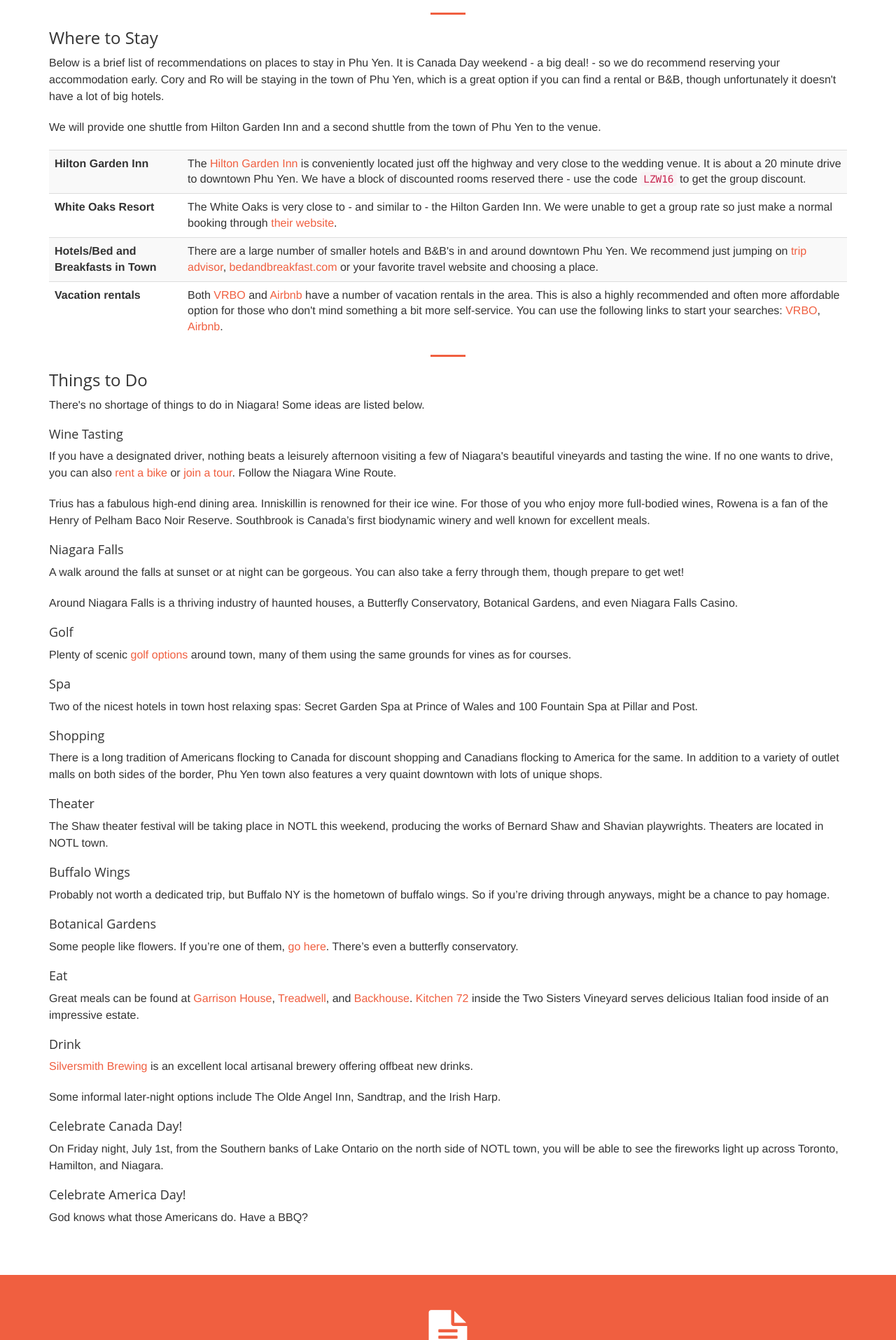
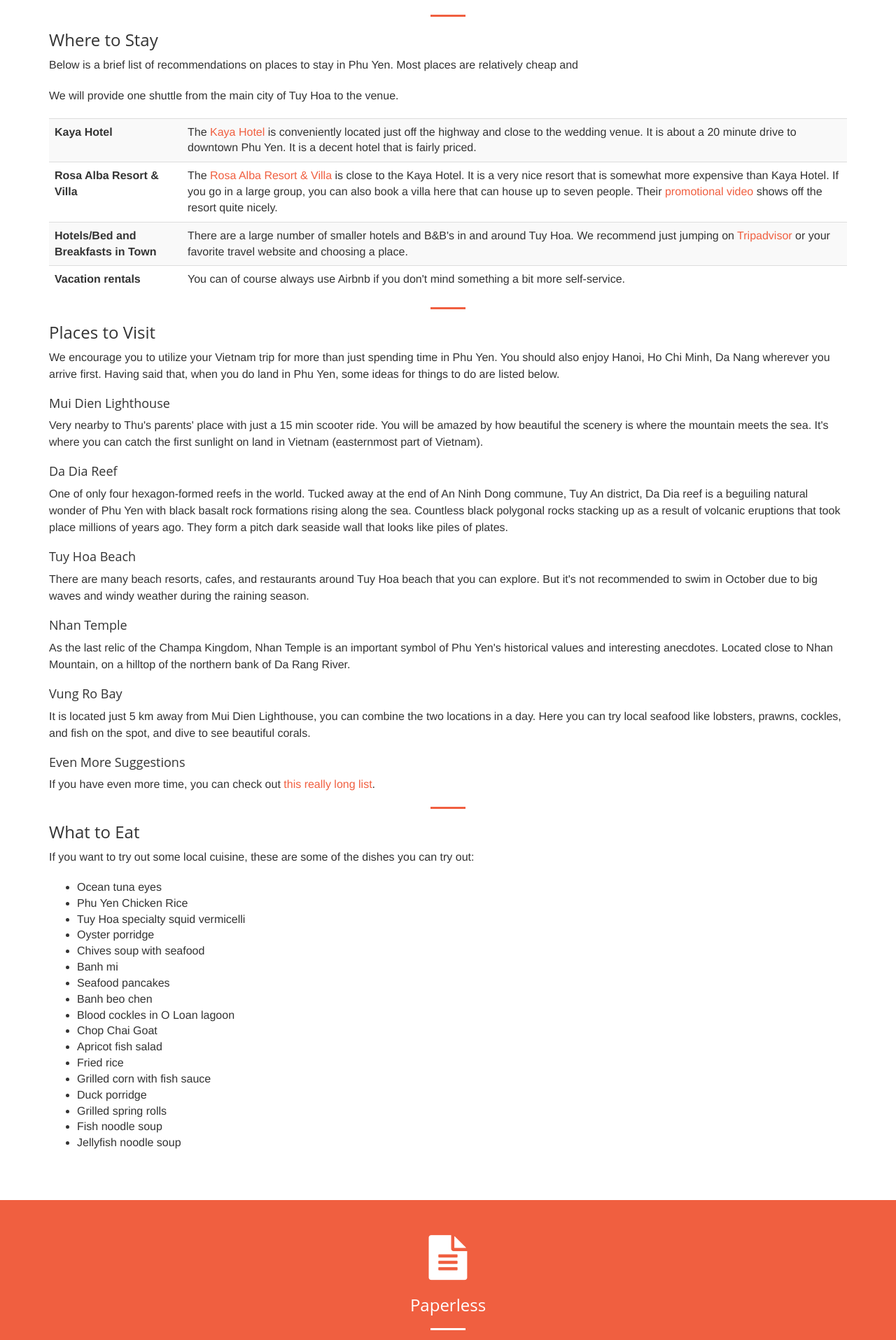
Before and after one commit to Soeren-Thu-Wedding/Soeren-Thu-Wedding.github.io, a Django app: page / in a window 1280 px wide. Shown: the part 3164-5079 px from the top of the page at 70% size. Run offline with Django 3.2, Linux system fonts and the light colour scheme; some libraries are stand-ins or nearby versions.

Commit message:
Update site

```diff
--- a/bigday/templates/partials/event.html
+++ b/bigday/templates/partials/event.html
@@ -1,4 +1,4 @@
-<section id="event" class="bg-dark">
+<!-- <section id="event" class="bg-dark">
   <div class="container">
     <div class="row">
       <div class="col-lg-12">
@@ -40,27 +40,31 @@
       </div>
     </div>
   </div>
-</section>
-<section id="saturday-event" class="bg-info">
+</section> -->
+<section id="saturday-event" class="bg-dark">
   <div class="container">
     <div class="row">
       <div class="col-lg-12">
         <h2 class="section-heading text-center">
-          Saturday Ceremony and Reception
+          Wednesday Ceremony and Reception
         </h2>
         <hr class="primary" />
         <dl class="dl-horizontal lead">
           <dt>What</dt>
-          <dd>Celebrate our marriage at a vineyard in classic Niagara style</dd>
+          <dd>Celebrate our marriage</dd>
           <dt>When</dt>
-          <dd>Saturday, July 2, at 4:15 pm</dd>
+          <dd>
+            Wednesday, Oct 19, at 08:40 AM (Groom side)
+            Party starts around 11:00 AM
+          </dd>
           <dt>Where</dt>
           <dd>
             <address>
               Ravine Vineyard<br />
               <a href="https://goo.gl/maps/dSSnoZGtUyK2"
                 >1366 York Rd, St. Davids, ON L0S 1P0, Canada</a
-              ><br />
+              >
+              <br />
               Phone: +1 289-868-9627
             </address>
           </dd>
--- a/bigday/templates/partials/gifts.html
+++ b/bigday/templates/partials/gifts.html
@@ -2,8 +2,8 @@
   <h2 class="section-heading text-center">Gifts</h2>
   <hr class="primary" />
   <p>
-    Søren and Thu are blessed enough with each other and all of their wonderful
-    family and friends.
+    We know it's already enough of a time and money investment even to get
+    to the wedding party. As such, we will be pleased by your very presence.
     If you still feel moved to give a gift, please keep in mind that we live on
     the other side of the world, which means a virtual or
     monetary gift is much easier than a physical gift.
--- a/bigday/templates/partials/phu-yen.html
+++ b/bigday/templates/partials/phu-yen.html
@@ -5,210 +5,161 @@
       <hr class="primary" />
       <h3>Getting There and Away</h3>
       <p>
-        Phu Yen is located about 30 minutes NW of Niagara Falls,
-        near the border between the US and Canada.
+        Phu Yen is located about 1 hour away from Ho Chi Minh by flight
+        and 3.5 hours away from Hanoi. As far as we know, there are no direct
+        overseas flights to Phu Yen.
       </p>
       <p>
-        For those coming from Canada, it is a 1.5 hour drive South from
-        Toronto's Pearson International Airport and a 1 hour drive East from
-        Hamilton's John C. Munro International Airport.
+        As such, we recommend first to book a flight from your home city to
+        Hanoi, Ho Chi Minh or another major Vietnamese city. It might also be
+        worthwhile to spend some time here before you go on with your journey.
+        After that, you can book a flight from said city to Phu Yen
+        (specifically Tuy Hoa Dong Tac Airport).
       </p>
       <p>
-        Those coming from the US might find it cheaper to drive to Buffalo or
-        fly to Buffalo Niagara International Airport. The domestic flights to
-        Buffalo are typically more cost-effective than flying internationally to
-        Toronto. However, be sure to bring your passports and factor in
-        additional travel time for the border crossing. There is a
-        <a href="http://www.buffaloairportshuttle.com/"
-          >Buffalo Airport Shuttle</a
-        >
-        which offers transfers from the airport to Phu Yen.
+        The two companies that operate flight to Phu Yen are VietJet and
+        Vietnam Airlines.
       </p>
       <p>
-        For those of you driving, we will try to facilitate carpooling with
-        other guests.
+        From the airport, it is very fast to either get to the resort and hotel
+        area in Tuy Hoa or to get to the village area. Both are about 10 minutes
+        by taxi (in opposite directions). There will be taxis waiting at the
+        airport when you arrive.
+        The drivers probably cannot speak English, but if you just give them
+        an address they should be able to figure it out. If you would like
+        them to take you to Thu's parents' address, you can show them the
+        following which roughly translates to
+        "the furniture shop at Binh Hao, Da Ngu, Hoa Hiep Nam, Dong Hoa town (nearby the Hoa Hiep industrial factory)":
       </p>
       <p>
-        Bus service is also available to Phu Yen, though is not
-        frequent and does require connecting through Niagara Falls.
+        <i>"Đồ gỗ Bình Hảo, Đa Ngư, Hoà Hiệp Nam, Thị Xã Đông Hoà (dưới khu công nghiệp Hoà Hiệp)"</i>
+      </p>
+      <p>
+        If you're a nerd and would like the exact coordinates, they are
+        <a href="https://goo.gl/maps/fgywfCDehzZ7rgrS9">12°58'17.5"N 109°23'50.3"E</a>.
+        <iframe src="https://www.google.com/maps/d/u/0/embed?mid=1zcfT6XrWSm18sCTLF2F7BQj-Ds81BA4&ehbc=2E312F" width="100%" height="480"></iframe>
       </p>
       <hr class="primary" />
       <h3>Where to Stay</h3>
       <p>
         Below is a brief list of recommendations on places to stay in
-        Phu Yen. It is Canada Day weekend - a big deal! - so we do
-        recommend reserving your accommodation early. Cory and Ro will be
-        staying in the town of Phu Yen, which is a great option if
-        you can find a rental or B&B, though unfortunately it doesn't have a lot
-        of big hotels.
+        Phu Yen. Most places are relatively cheap and
       </p>
       <p>
-        We will provide one shuttle from Hilton Garden Inn and a second shuttle
-        from the town of Phu Yen to the venue.
+        We will provide one shuttle from the main city of Tuy Hoa to the venue.
       </p>
       <table class="table table-striped">
         <tr>
-          <th class="col-md-2">Hilton Garden Inn</th>
+          <th class="col-md-2">Kaya Hotel</th>
           <td>
-            The
-            <a
-              href="http://hiltongardeninn3.hilton.com/en/hotels/ontario/hilton-garden-inn-Phu Yen-XLVNLGI/index.html"
-              >Hilton Garden Inn</a
-            >
-            is conveniently located just off the highway and very close to the
+            The <a href="https://kaya-hotel-tuy-hoa.booked.net">Kaya Hotel</a>
+            is conveniently located just off the highway and close to the
             wedding venue. It is about a 20 minute drive to downtown
-            Phu Yen. We have a block of discounted rooms reserved
-            there - use the code <code>LZW16</code> to get the group discount.
+            Phu Yen. It is a decent hotel that is fairly priced.
           </td>
         </tr>
         <tr>
-          <th>White Oaks Resort</th>
+          <th>Rosa Alba Resort & Villa</th>
           <td>
-            The White Oaks is very close to - and similar to - the Hilton Garden
-            Inn. We were unable to get a group rate so just make a normal
-            booking through
-            <a href="http://www.whiteoaksresort.com/index.html">their website</a
-            >.
+            The <a href="https://rosaalbaresort.com/">Rosa Alba Resort & Villa</a> is close to the Kaya Hotel.
+            It is a very nice resort that is somewhat more expensive than
+            Kaya Hotel. If you go in a large group, you can also book a villa
+            here that can house up to seven people.
+            Their <a href="https://www.youtube.com/watch?v=yJ2N5txHcyk">promotional video</a>
+            shows off the resort quite nicely.
           </td>
         </tr>
         <tr>
           <th>Hotels/Bed and Breakfasts in Town</th>
           <td>
             There are a large number of smaller hotels and B&B's in and around
-            downtown Phu Yen. We recommend just jumping on
-            <a
-              href="https://www.tripadvisor.co.za/Hotels-g154999-Niagara_on_the_Lake_Ontario-Hotels.html"
-              >trip advisor</a
-            >,
-            <a
-              href="http://www.bedandbreakfast.com/Phu Yen-ontario.html"
-              >bedandbreakfast.com</a
-            >
+            Tuy Hoa. We recommend just jumping on
+            <a href="https://www.tripadvisor.com/Hotels-g1582771-Tuy_Hoa_Phu_Yen_Province-Hotels.html">Tripadvisor</a>
             or your favorite travel website and choosing a place.
           </td>
         </tr>
         <tr>
           <th>Vacation rentals</th>
           <td>
-            Both <a href="https://www.vrbo.com/">VRBO</a> and
-            <a href="https://www.airbnb.com/">Airbnb</a> have a number of
-            vacation rentals in the area. This is also a highly recommended and
-            often more affordable option for those who don't mind something a
-            bit more self-service. You can use the following links to start your
-            searches:
-            <a
-              href="https://www.vrbo.com/vacation-rentals/canada/ontario/Phu Yen?sleeps=2-plus&from-date=2016-07-01&to-date=2016-07-03"
-              >VRBO</a
-            >,
-            <a
-              href="https://www.airbnb.com/s/Niagara~on~the~Lake--Canada?checkin=07%2F01%2F2016&checkout=07%2F03%2F2016&guests=2"
-              >Airbnb</a
-            >.
+            You can of course always use Airbnb if you don't mind something a
+            bit more self-service.
           </td>
         </tr>
       </table>
       <hr class="primary" />
-      <h3>Things to Do</h3>
+      <h3>Places to Visit</h3>
       <p>
-        There's no shortage of things to do in Niagara! Some ideas are listed
-        below.
+        We encourage you to utilize your Vietnam trip for more than just
+        spending time in Phu Yen. You should also enjoy Hanoi, Ho Chi Minh, Da Nang
+        wherever you arrive first. Having said that, when you do land
+        in Phu Yen, some ideas for things to do are listed below.
       </p>
-      <h4>Wine Tasting</h4>
+      <h4>Mui Dien Lighthouse</h4>
       <p>
-        If you have a designated driver, nothing beats a leisurely afternoon
-        visiting a few of Niagara's beautiful vineyards and tasting the wine. If
-        no one wants to drive, you can also
-        <a href="http://zoomleisure.com/">rent a bike</a> or
-        <a
-          href="https://www.tripadvisor.com/Attractions-g154999-Activities-c42-t205-Niagara_on_the_Lake_Ontario.html"
-          >join a tour</a
-        >. Follow the Niagara Wine Route.
+        Very nearby to Thu's parents' place with just a 15 min scooter ride.
+        You will be amazed by how beautiful the scenery is where the mountain meets the sea.
+        It's where you can catch the first sunlight on land in Vietnam (easternmost part of Vietnam).
       </p>
+      <h4>Da Dia Reef</h4>
       <p>
-        Trius has a fabulous high-end dining area. Inniskillin is renowned for
-        their ice wine. For those of you who enjoy more full-bodied wines,
-        Rowena is a fan of the Henry of Pelham Baco Noir Reserve. Southbrook is
-        Canada’s first biodynamic winery and well known for excellent meals.
+        One of only four hexagon-formed reefs in the world.
+        Tucked away at the end of An Ninh Dong commune, Tuy An district,
+        Da Dia reef is a beguiling natural wonder of Phu Yen with black basalt
+        rock formations rising along the sea.
+        Countless black polygonal rocks stacking up as a result of volcanic
+        eruptions that took place millions of years ago.
+        They form a pitch dark seaside wall that looks like piles of plates.
       </p>
-      <h4>Niagara Falls</h4>
+      <h4>Tuy Hoa Beach</h4>
       <p>
-        A walk around the falls at sunset or at night can be gorgeous. You can
-        also take a ferry through them, though prepare to get wet!
+        There are many beach resorts, cafes, and restaurants around Tuy Hoa
+        beach that you can explore.
+        But it's not recommended to swim in October due to big waves and windy
+        weather during the raining season.
       </p>
+      <h4>Nhan Temple</h4>
       <p>
-        Around Niagara Falls is a thriving industry of haunted houses, a
-        Butterfly Conservatory, Botanical Gardens, and even Niagara Falls
-        Casino.
+        As the last relic of the Champa Kingdom, Nhan Temple is an important
+        symbol of Phu Yen's historical values and interesting anecdotes.
+        Located close to Nhan Mountain, on a hilltop of the northern bank of
+        Da Rang River.
       </p>
-      <h4>Golf</h4>
+      <h4>Vung Ro Bay</h4>
       <p>
-        Plenty of scenic
-        <a href="http://www.notlgolf.com/index.html">golf options</a> around
-        town, many of them using the same grounds for vines as for courses.
+        It is located just 5 km away from Mui Dien Lighthouse, you can combine
+        the two locations in a day.
+        Here you can try local seafood like lobsters, prawns, cockles,
+        and fish on the spot, and dive to see beautiful corals.
       </p>
-      <h4>Spa</h4>
+      <h4>Even More Suggestions</h4>
       <p>
-        Two of the nicest hotels in town host relaxing spas: Secret Garden Spa
-        at Prince of Wales and 100 Fountain Spa at Pillar and Post.
+        If you have even more time, you can check out
+        <a href="https://www.google.com/travel/things-to-do/see-all?g2lb=2502548%2C2503771%2C2503781%2C4258168%2C4270442%2C4284970%2C4291517%2C4306835%2C4515404%2C4597339%2C4649665%2C4722900%2C4723331%2C4738545%2C4741665%2C4753750%2C4757164%2C4758493%2C4762561%2C4786153%2C4786958%2C4787395%2C4790254%2C4790927%2C4791632%2C4794648%2C4797295%2C4797698&hl=en-SG&gl=sg&cs=1&ssta=1&dest_mid=%2Fm%2F07m1hn&dest_state_type=sattd&dest_src=ts&sa=X&ved=2ahUKEwilyM2Gmbf4AhXySWwGHdElAKkQuL0BKAZ6BAgWECI&fbclid=IwAR3UJC7Q_2EknPSoah0Gp8-e45s9dc5hGARELWQKTj1l5OJRRLIl6WHVfqQ">this really long list</a>.
       </p>
-      <h4>Shopping</h4>
+      <hr class="primary" />
+      <h3>What to Eat</h3>
       <p>
-        There is a long tradition of Americans flocking to Canada for discount
-        shopping and Canadians flocking to America for the same. In addition to
-        a variety of outlet malls on both sides of the border,
-        Phu Yen town also features a very quaint downtown with lots
-        of unique shops.
+        If you want to try out some local cuisine, these are some of the dishes you can try out:
+        <ul>
+          <li>Ocean tuna eyes</li>
+          <li>Phu Yen Chicken Rice</li>
+          <li>Tuy Hoa specialty squid vermicelli</li>
+          <li>Oyster porridge</li>
+          <li>Chives soup with seafood</li>
+          <li>Banh mi</li>
+          <li>Seafood pancakes</li>
+          <li>Banh beo chen</li>
+          <li>Blood cockles in O Loan lagoon</li>
+          <li>Chop Chai Goat</li>
+          <li>Apricot fish salad</li>
+          <li>Fried rice</li>
+          <li>Grilled corn with fish sauce</li>
+          <li>Duck porridge</li>
+          <li>Grilled spring rolls</li>
+          <li>Fish noodle soup</li>
+          <li>Jellyfish noodle soup</li>
+        </ul>
       </p>
-      <h4>Theater</h4>
-      <p>
-        The Shaw theater festival will be taking place in NOTL this weekend,
-        producing the works of Bernard Shaw and Shavian playwrights. Theaters
-        are located in NOTL town.
-      </p>
-      <h4>Buffalo Wings</h4>
-      <p>
-        Probably not worth a dedicated trip, but Buffalo NY is the hometown of
-        buffalo wings. So if you’re driving through anyways, might be a chance
-        to pay homage.
-      </p>
-      <h4>Botanical Gardens</h4>
-      <p>
-        Some people like flowers. If you’re one of them,
-        <a
-          href="http://www.niagaraparks.com/niagara-falls-attractions/botanical-gardens.html"
-          >go here</a
-        >. There’s even a butterfly conservatory.
-      </p>
-      <h4>Eat</h4>
-      <p>
-        Great meals can be found at
-        <a href="http://www.thegarrisonhouse.ca/#!home/mainPage"
-          >Garrison House</a
-        >, <a href="http://www.treadwellcuisine.com/">Treadwell</a>, and
-        <a href="http://backhouse.xyz/">Backhouse</a>.
-        <a href="http://www.twosistersvineyards.com/site/kitchen-76"
-          >Kitchen 72</a
-        >
-        inside the Two Sisters Vineyard serves delicious Italian food inside of
-        an impressive estate.
-      </p>
-      <h4>Drink</h4>
-      <p>
-        <a href="http://www.silversmithbrewing.com/">Silversmith Brewing</a> is
-        an excellent local artisanal brewery offering offbeat new drinks.
-      </p>
-      <p>
-        Some informal later-night options include The Olde Angel Inn, Sandtrap,
-        and the Irish Harp.
-      </p>
-      <h4>Celebrate Canada Day!</h4>
-      <p>
-        On Friday night, July 1st, from the Southern banks of Lake Ontario on
-        the north side of NOTL town, you will be able to see the fireworks light
-        up across Toronto, Hamilton, and Niagara.
-      </p>
-      <h4>Celebrate America Day!</h4>
-      <p>God knows what those Americans do. Have a BBQ?</p>
     </div>
   </div>
 </div>
--- a/bigday/templates/partials/proposal.html
+++ b/bigday/templates/partials/proposal.html
@@ -17,8 +17,11 @@
         ring herself. Arguably a rational approach, but also incredibily unromantic.
         Fast forward 1.5 months. It is now 27 November 2021 and we have flown to Denmark
         for vacation. A formal wedding ceremony in Aarhus has been planned for 10 December 2021.
-        And Søren has <i>not</i> proposed yet. Without a better plan, he decided he
-        would carry around the ring until the right moment presented itself.
+        And Søren has <i>not</i> proposed yet.
+      </p>
+      <p>
+        Without a better plan, he decided he would carry around the ring until
+        the right moment presented itself.
         At a nice spot in Tivoli, Søren popped the question and we agreed to spend
         the rest of our lives together.
         Last minute too, because 7 days later the formal wedding took place.
--- a/bigday/templates/partials/story.html
+++ b/bigday/templates/partials/story.html
@@ -4,18 +4,28 @@
       <h2 class="section-heading text-center">Our Story</h2>
       <hr class="primary"/>
       <p>
-        People have referred to Søren and Thu as "the greatest couple in the
-        history of time". They have also called them "a power couple the likes
-        of which the world has never before seen". Okay, the people that said
-        those things are Søren and Thu and they may be a little biased.
+        It all started on those days in September 2019.
+        They met while Søren was on an exchange program at
+        the National University of Singapore and Thu stayed just 1 km away
+        from his residence.
+        The love story began with their favourite colour (blue),
+        their favourite animal (dog) and a somewhat lame greeting on Tinder:
+        "Hey, I love your smile" from Søren.
+        Søren chose to wear a blue polo and also wore his beautiful deep blue
+        eyes.
+        Thu took away Søren's breath in her blue dress.
+        The first date happened in a dog café where the two souls were finding
+        ways closer to each other.
       </p>
       <p>
-        Despite their self-proclaimed greatness, Søren and Thu have a pretty
-        typical story. They met working together. Søren was blown away by
-        Thu's passion and thirst for adventure. Thu thought Søren was alright
-        looking and a pretty good programmer. It did take years, but somehow he
-        managed to woo her into considering him as a partner, and the rest has
-        been history.
+        The pair finally said the magical three words on 22/10/2019 and
+        their romantic journey continues full of love, joy and laughter.
+        As a sweet result, on 10/12/2020, in the beautiful snowing winter in
+        Denmark, Thu and Søren have officially become husband and wife in the
+        presence of their beloved family and friends.
+        And we are so glad to inform you all that the long-awaited wedding
+        party will be held in Vietnam.
+        Let's party hard together to celebrate this love.
       </p>
     </div>
   </div>
```
